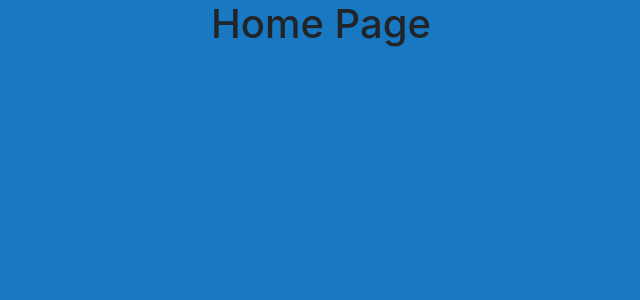
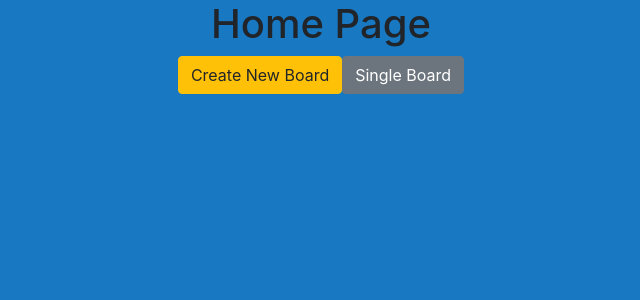
Before and after one commit to denzelb5/pinterest-routing, a React (Create React App) app: page / in a window 1280 px wide. Shown: the top 300 px of the page, without its empty margins (319-959 px from the left). Built offline with nearby package versions, Linux system fonts and the light colour scheme.

Commit message:
auth data

```diff
--- a/src/App/App.js
+++ b/src/App/App.js
@@ -38,11 +38,11 @@
      <Router>
        <Switch>
          <PrivateRoute path="/" exact component={Home} authed={authed} />
-         <PrivateRoute path="board/new" exact component={NewBoard} authed={authed} />
+         <PrivateRoute path="/board/new" exact component={NewBoard} authed={authed} />
          <PublicRoute path="/auth" exact component={Auth} authed={authed} />
          <PrivateRoute path="/board/:boardId" exact component={SingleBoard} authed={authed} />
          {/* :boardId is a variable being declared within the route */}
-         <PrivateRoute path="/board/:boardId/pin/:pinId" />
+         {/* <PrivateRoute path="/board/:boardId/pin/:pinId" /> */}
        </Switch>
      </Router>
      </div>
--- a/src/components/pages/Home/Home.js
+++ b/src/components/pages/Home/Home.js
@@ -1,11 +1,15 @@
 import React from 'react';
+import {Link} from 'react-router-dom';
 import './Home.scss';
 
 class Home extends React.Component {
   render() {
+    const boardId = '12345';
     return (
       <div className="Auth">
         <h1>Home Page</h1>
+        <Link className="btn btn-warning" to="/board/new">Create New Board</Link>
+        <Link className="btn btn-secondary" to={`/board/${boardId}`}>Single Board</Link>
       </div>
     );
   }
--- a/src/components/pages/SingleBoard/SingleBoard.js
+++ b/src/components/pages/SingleBoard/SingleBoard.js
@@ -3,9 +3,11 @@
 
 class SingleBoard extends React.Component {
   render() {
+    const { boardId } = this.props.match.params;
     return (
       <div className="Auth">
         <h1>SingleBoard Page</h1>
+        <h2>Current Board Id is {boardId}</h2>
       </div>
     );
   }
```
